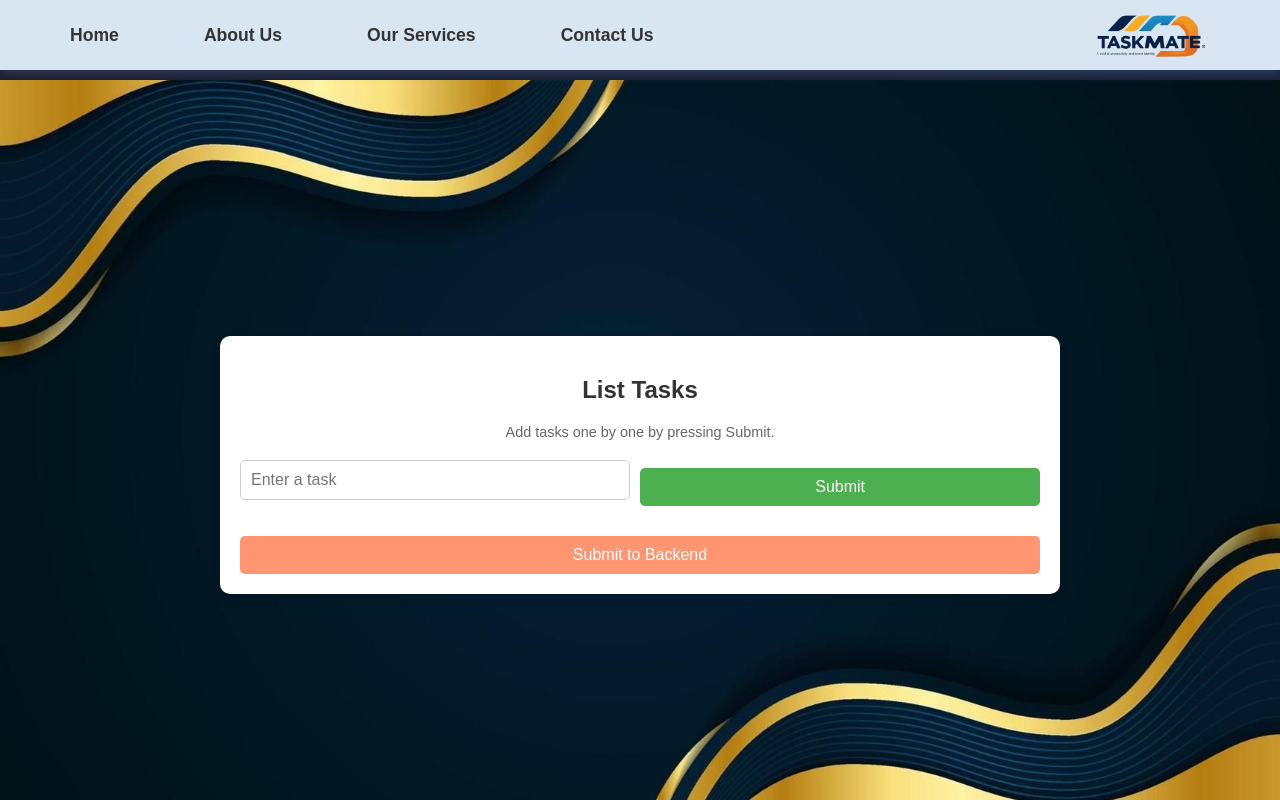
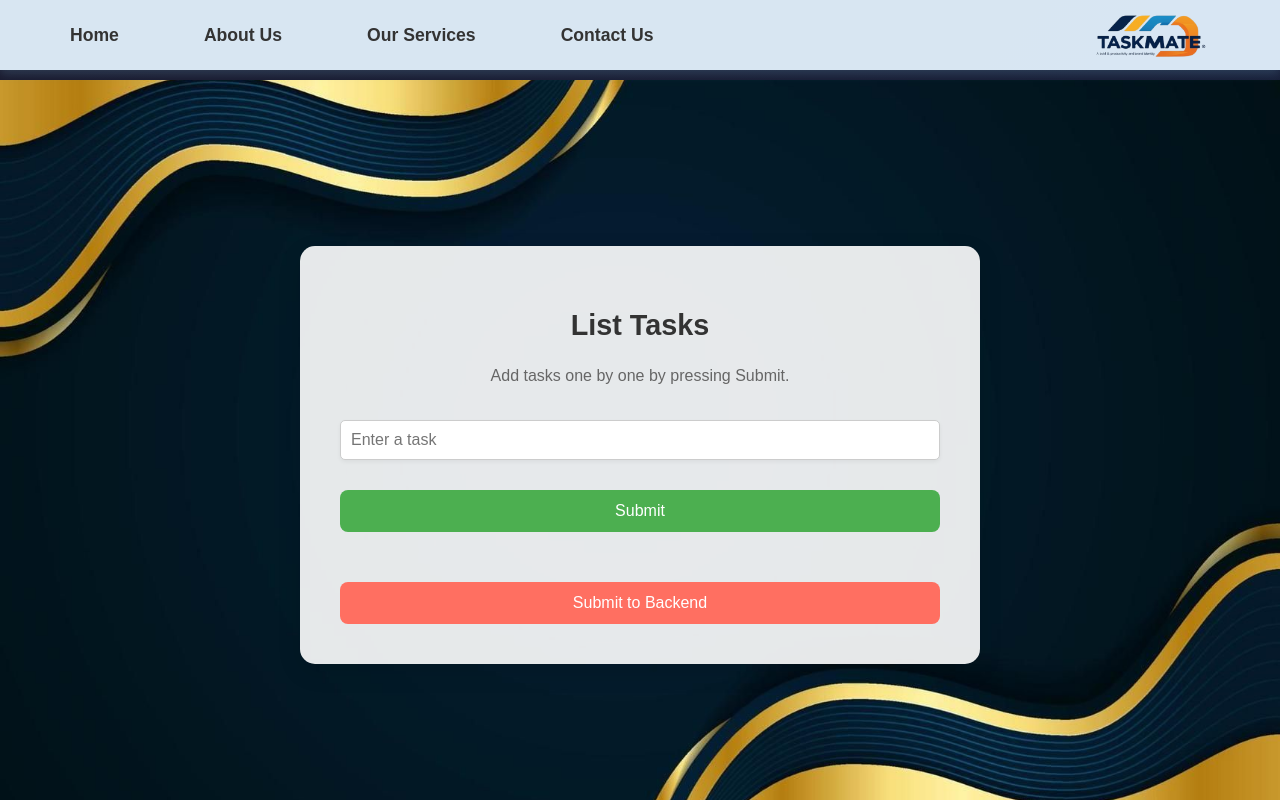
Before and after one commit to akindu-k/iwb013-team-tricannu, a React (Vite) app in the folder frontend/: page /list-tasks in a window 1280 px wide. Built offline with nearby package versions, Linux system fonts and the light colour scheme.

Commit message:
Refactor ListTasks.css: Update styles for task list and form inputs

```diff
--- a/frontend/src/pages/ListTasks.css
+++ b/frontend/src/pages/ListTasks.css
@@ -1,3 +1,4 @@
+/* Maintain original background color */
 .list-main {
   display: flex;
   flex-direction: column;
@@ -9,85 +10,97 @@
   background-size: cover;
   background-position: center;
   background-repeat: no-repeat;
-  color: white;
+  color: rgb(0, 0, 0);
   text-align: center;
   padding: 20px;
   box-sizing: border-box;
   overflow-y: auto; /* Enable vertical scrolling */
 }
 
-
-
-
-
-
 .list-tasks-container {
   width: 80%;
-  max-width: 800px;
-  margin: 0 auto;
-  padding: 20px;
-  background-color: #fff;
-  border-radius: 10px;
-  box-shadow: 0 4px 10px rgba(0, 0, 0, 0.1);
-  margin-top: 50px;
+  max-width: 600px;
+  background-color: rgba(255, 255, 255, 0.9); /* Transparent white for modern feel */
+  padding: 40px;
+  border-radius: 15px;
+  box-shadow: 0 8px 25px rgba(0, 0, 0, 0.1);
+  margin-top: 30px;
 }
 
 h2 {
-  text-align: center;
-  margin-bottom: 20px;
+  font-size: 1.8rem;
+  color: white; /* Maintain original text color */
+  margin-bottom: 25px;
+  font-weight: 600;
 }
 
 p {
-  font-size: 0.9rem;
-  text-align: center;
-  color: #555;
+  font-size: 1rem;
+  color: rgb(0, 0, 0); /* Maintain original text color */
+  margin-bottom: 30px;
 }
 
-.input-group {
+.form-group {
+  margin-bottom: 20px;
   display: flex;
-  justify-content: space-between;
-  align-items: center;
-  margin-bottom: 10px;
+  flex-direction: column;
+}
+
+.form-group label {
+  font-size: 1rem;
+  color: #000000; /* White text */
+  margin-bottom: 8px;
+  font-weight: 500;
 }
 
 .task-input {
-  flex-grow: 1;
-  padding: 10px;
-  border: 1px solid #ddd;
-  border-radius: 5px;
+  padding: 12px;
+  border: 1px solid #ccc;
+  border-radius: 10px;
   font-size: 1rem;
+  transition: border-color 0.3s ease;
+  box-shadow: 0 2px 4px rgba(0, 0, 0, 0.05);
+}
+
+.task-input:focus {
+  border-color: #4caf50;
+  outline: none;
 }
 
 .submit-button {
-  padding: 10px 20px;
+  padding: 12px;
   font-size: 1rem;
   background-color: #4caf50;
   color: white;
   border: none;
-  border-radius: 5px;
+  border-radius: 8px;
   cursor: pointer;
-  margin-left: 10px;
+  transition: background-color 0.3s ease, transform 0.2s ease;
+  margin-top: 10px;
+  width: 100%;
 }
 
 .submit-button:hover {
   background-color: #45a049;
+  transform: translateY(-2px);
 }
 
 .task-list {
   list-style-type: none;
-  margin-top: 10px;
+  margin-top: 30px;
   padding-left: 0;
 }
 
 .task-item {
-  background-color: #e7e7e7;
-  padding: 10px;
-  border-radius: 5px;
-  margin-bottom: 5px;
+  background-color: rgba(255, 255, 255, 0.9); /* Transparent white */
+  padding: 12px;
+  border-radius: 8px;
+  margin-bottom: 8px;
   font-size: 1rem;
   display: flex;
-  justify-content: space-between; /* Aligns text and delete button */
+  justify-content: space-between;
   align-items: center;
+  box-shadow: 0 4px 10px rgba(0, 0, 0, 0.05);
 }
 
 .delete-button {
@@ -95,13 +108,13 @@ p {
   color: white;
   border: none;
   border-radius: 50%;
-  width: 20px;
-  height: 20px;
+  width: 24px;
+  height: 24px;
   display: inline-flex;
   justify-content: center;
   align-items: center;
   cursor: pointer;
-  font-size: 0.8rem;
+  font-size: 0.9rem;
   margin-left: 10px;
 }
 
@@ -109,10 +122,28 @@ p {
   background-color: #ff3333;
 }
 
+.submit-backend-button {
+  padding: 12px;
+  font-size: 1rem;
+  background-color: #ff6f61;
+  color: white;
+  border: none;
+  border-radius: 8px;
+  cursor: pointer;
+  transition: background-color 0.3s ease, transform 0.2s ease;
+  margin-top: 20px;
+  width: 100%;
+}
+
+.submit-backend-button:hover {
+  background-color: #ff5a4d;
+}
+
 .assigned-task {
-  background-color: #555;
-  max-width: 400px;
+  background-color: #333;
   color: white;
-  border-radius: 10px;
-  padding: 10px 10px;
+  padding: 12px;
+  margin-top: 15px;
+  border-radius: 8px;
+  font-size: 1rem;
 }
```
